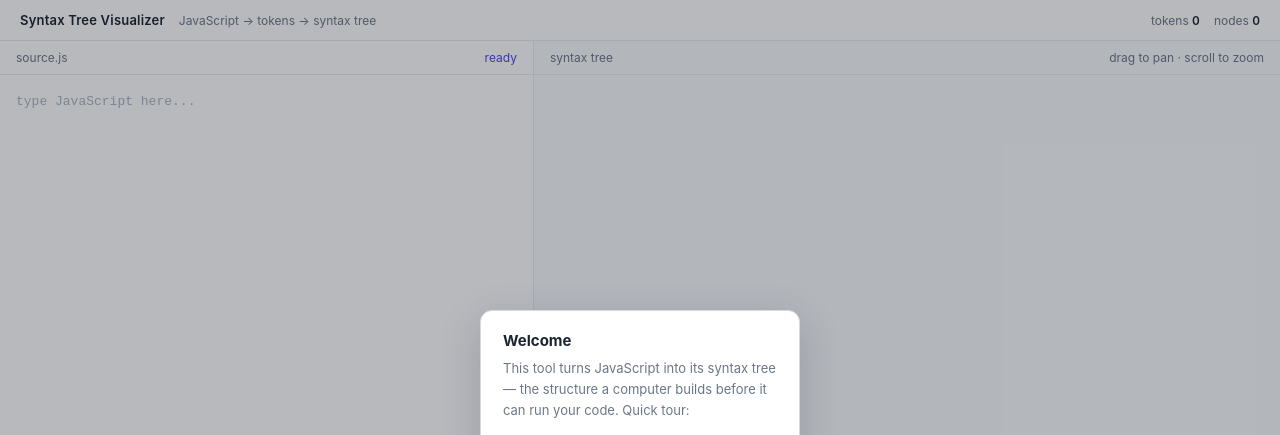
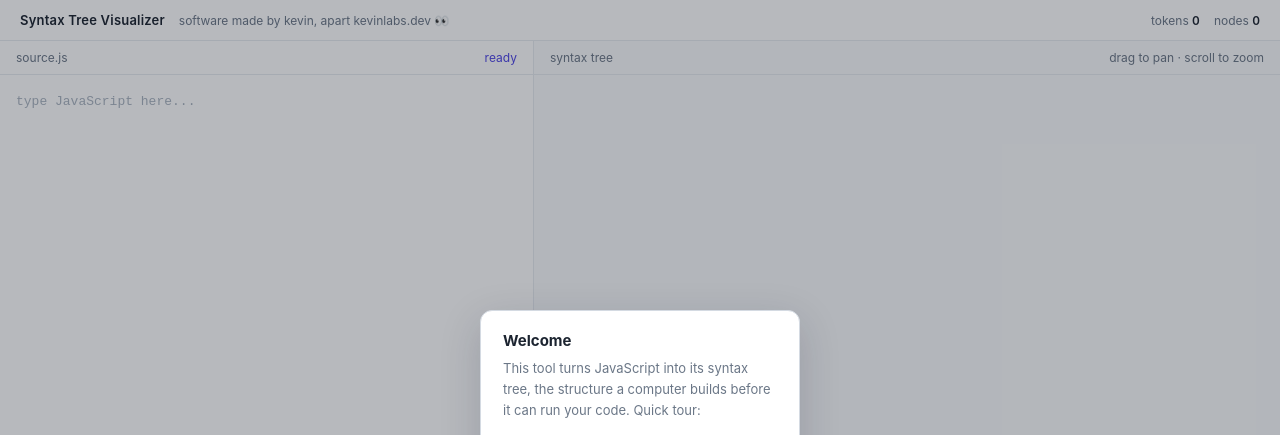
Before and after one commit to MrSourV/syntaxtree, a plain HTML site: page index.html in a window 1280 px wide. Shown: the top 435 px of the page. Drawn offline with nearby package versions, Linux system fonts and the light colour scheme.

Commit message:
Revise subtitle and welcome message wording
Updated the subtitle and improved wording in the welcome step.

```diff
--- a/index.html
+++ b/index.html
@@ -147,7 +147,7 @@
 <div class="wrap">
   <header>
     <h1>Syntax Tree Visualizer</h1>
-    <span class="sub">JavaScript → tokens → syntax tree</span>
+    <span class="sub">software made by kevin, apart kevinlabs.dev 👀</span>
     <div class="right">
       <span>tokens <b id="tokCount">0</b></span>
       <span>nodes <b id="nodeCount">0</b></span>
@@ -426,7 +426,7 @@ let tourActive = false;
 const DEMO_CODE = `const x = 5 + 3;`;
 
 const steps = [
-  { title: "Welcome", body: "This tool turns JavaScript into its syntax tree — the structure a computer builds before it can run your code. Quick tour:", target: null, action: null },
+  { title: "Welcome", body: "This tool turns JavaScript into its syntax tree, the structure a computer builds before it can run your code. Quick tour:", target: null, action: null },
   { title: "1. Write code here", body: "You type JavaScript on the left. Let's drop in a small example.", target: 'editor', action: 'type' },
   { title: "2. The syntax tree", body: "Each piece of your code becomes a node. Notice how 5 + 3 splits into a branch with two leaves — that nesting is how a computer understands structure and order.", target: 'treepane', action: 'fit' },
   { title: "3. Tokens", body: "Before the tree, your text is split into tokens — the smallest pieces, like words in a sentence. That step shows here.", target: 'tokens', action: null },
```
